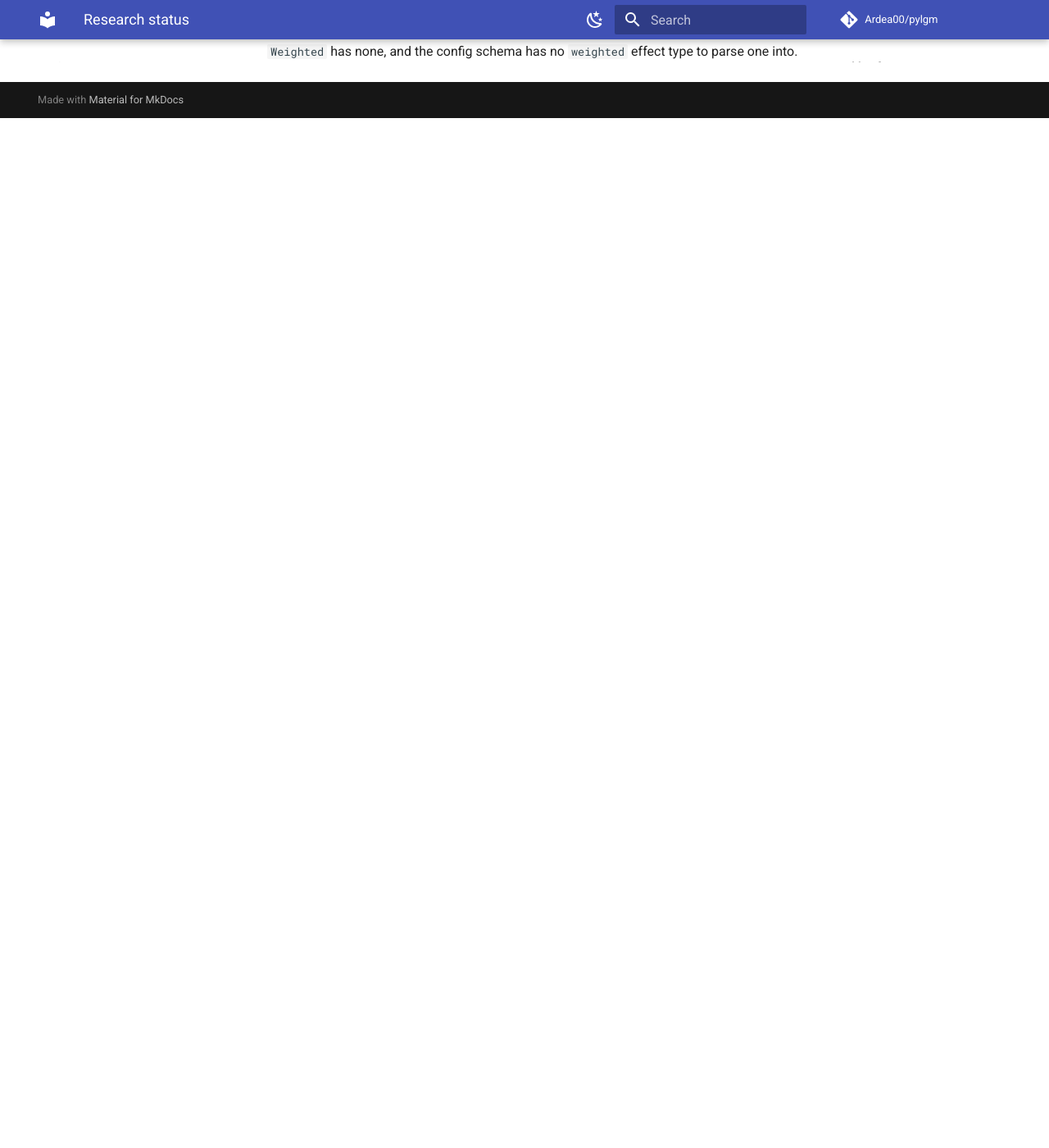
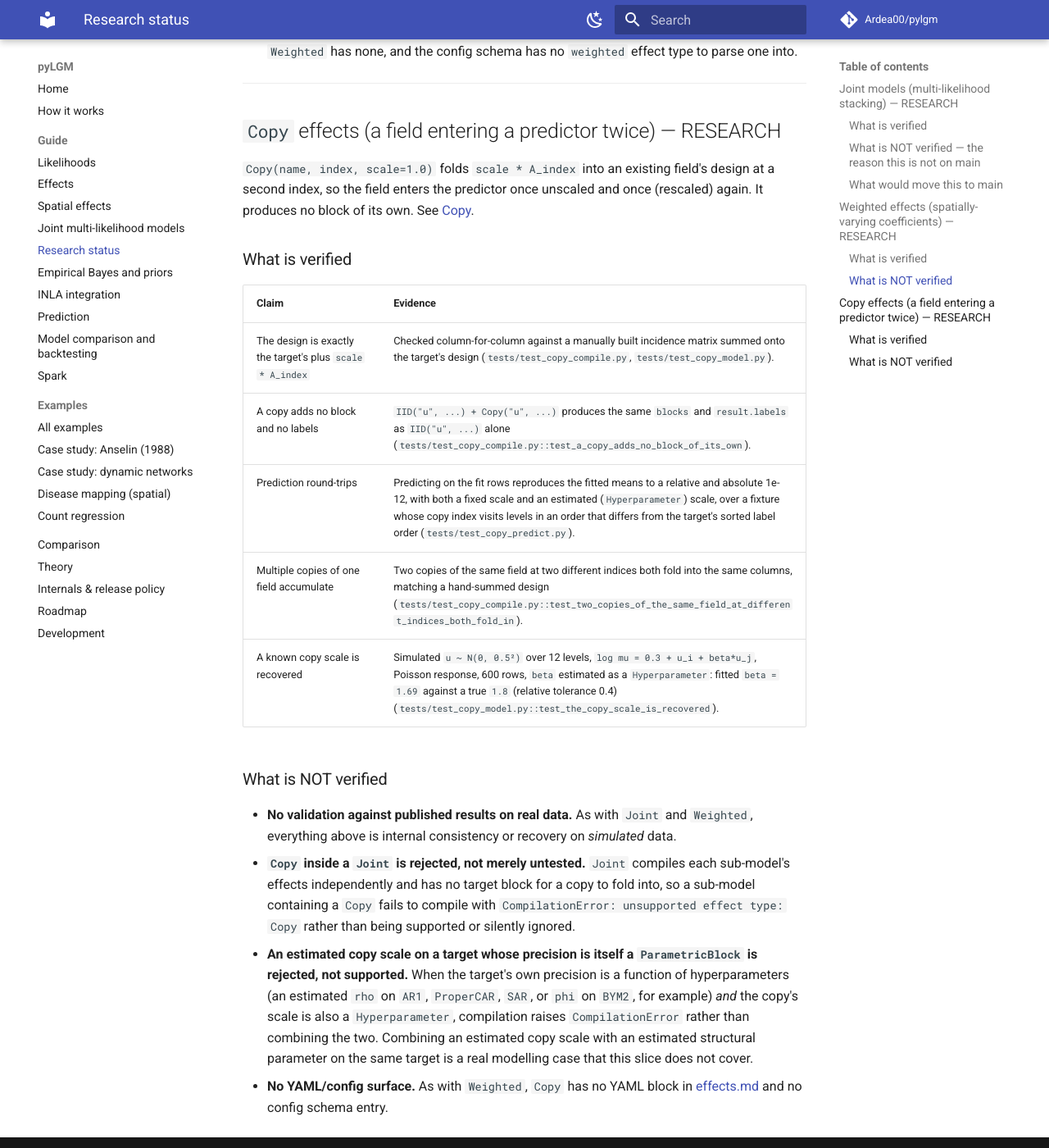
Before and after one commit to Ardea00/pylgm, an MkDocs documentation site: the page built from docs/research-status.md, in a window 1280 px wide and 1400 px high, scrolled down 3698 px. Shown: the whole window at 82% size. Built offline with MkDocs 1.6.1 and Material for MkDocs 9.7.7, drawn with Linux system fonts in a browser that asks for light colours; comment, search, counter and statistics services are not loaded; before the commit the page ends 3842 px from its top, so only the background shows below that.

Commit message:
test(effects): recover a known copy scale end to end
Co-Authored-By: Claude Opus 5 <noreply@anthropic.com>

````diff
--- a/docs/effects.md
+++ b/docs/effects.md
@@ -16,6 +16,7 @@ Each structured effect takes a fixed `precision` or a declared
 | `AR1(..., group=)` | One independent AR1 series **per panel unit** | [group-wise AR1](#group-wise-ar1) |
 | `Seasonal(name, index, period=)` | A slowly-drifting periodic pattern | [Seasonal](#seasonal-effect) |
 | `Weighted(effect, by)` | Modulates an indexed effect by a numeric column — spatially-varying coefficients | [Weighted](#weighted-effects) |
+| `Copy(name, index, scale=)` | A second occurrence of an existing field at another index, optionally rescaled | [Copy](#copy) |
 | `MIDAS(name, columns)` | Mixed-frequency distributed lag, smoothness-penalised | [MIDAS](#midas-smooth-lag-effect) |
 | `MIDASParametric(...)` | Restricted lag curve (exp-Almon / Beta kernel) | [restricted MIDAS](#restricted-midas-effect-parametric-lag-weights) |
 | `SpaceTime(name, space, time, interaction=)` | Knorr-Held space-time interaction, types I–IV | [SpaceTime](#spacetime-effect-knorr-held-interaction) |
@@ -337,6 +338,60 @@ comes from a formula instead. To weight a fixed-effect column, multiply the
 covariate into the formula directly (`Fixed("z:region")` or similar), rather
 than wrapping.
 
+## Copy
+
+`Copy(name, index, scale=1.0)` is a second occurrence of an existing latent
+field at a different index, R-INLA's `f(index, copy="name")`. It adds
+`scale * A_index` to the target block's design — `A_index` the incidence
+matrix of `index` over the target's own levels — and produces **no block of
+its own**.
+
+The model this expresses is a field entering one predictor twice, once
+unscaled at its declaring index and once rescaled at a second index:
+
+```
+log mu_k = alpha + u_{i(k)} + beta * u_{j(k)},    u ~ IID(tau)
+```
+
+```python
+from pylgm import Copy, Fixed, IID, LGM, Poisson
+from pylgm.parameters import Hyperparameter
+
+# ... a frame whose `i` indexes u's own declaration, `j` a second index over
+# the same levels, and `y` the Poisson response ...
+result = LGM(
+    response="y", likelihood=Poisson(),
+    predictor=Fixed("1")
+    + IID("u", index="i", precision=1.0)
+    + Copy("u", index="j", scale=Hyperparameter("beta", initial=1.0)),
+).fit(frame, engine="laplace")
+```
+
+**A copy contributes no labels or block of its own.** `IID("u", ...) +
+Copy("u", index="j", ...)` produces exactly the blocks and `result.labels`
+that `IID("u", ...)` alone would — the copy only changes what values land in
+`u`'s existing columns. `result.latent_marginals("u")` is `u` as declared;
+there is nothing named after the copy to query separately.
+
+**`scale` may be a fixed number or a `Hyperparameter`.** A fixed scale bakes
+into the design once; an estimated scale makes the design a function of the
+hyperparameter, re-formed on every draw during optimisation, and the fitted
+value is reported under its own name in `result.hyperparameters` exactly like
+any other estimated parameter.
+
+**The copy's index values must already be levels of the target.** A copy
+reuses an existing latent field — it has no mechanism to create a level in
+it — so an `index` column containing a value the target was never declared
+over is a `CompilationError` at compile time, not a silently-added level.
+
+**`Weighted(Copy(...))` and `Copy` inside a `Joint` are both rejected.** A
+copy is a term referencing another effect's block, not an indexed effect with
+a design of its own, so wrapping it in `Weighted` raises `TypeError` at
+construction — weight the target effect instead. A `Joint` sub-model
+containing a `Copy` fails to compile with a `CompilationError`, because
+`Joint` compiles each sub-model's effects independently and has no target
+block, from an earlier sub-model or the same one, for the copy to fold into.
+
 ## MIDAS smooth-lag effect
 
 `MIDAS(name, columns, precision=1.0, order=2, ridge=1e-6)` declares a
--- a/docs/research-status.md
+++ b/docs/research-status.md
@@ -133,3 +133,43 @@ column, `diag(by) A`, so a covariate's slope can itself be a latent field. See
 - **No YAML/config surface.** Every neighbouring effect in
   [effects.md](effects.md) has a YAML block; `Weighted` has none, and the
   config schema has no `weighted` effect type to parse one into.
+
+---
+
+## `Copy` effects (a field entering a predictor twice) — RESEARCH
+
+`Copy(name, index, scale=1.0)` folds `scale * A_index` into an existing
+field's design at a second index, so the field enters the predictor once
+unscaled and once (rescaled) again. It produces no block of its own. See
+[Copy](effects.md#copy).
+
+### What is verified
+
+| Claim | Evidence |
+|---|---|
+| The design is exactly the target's plus `scale * A_index` | Checked column-for-column against a manually built incidence matrix summed onto the target's design (`tests/test_copy_compile.py`, `tests/test_copy_model.py`). |
+| A copy adds no block and no labels | `IID("u", ...) + Copy("u", ...)` produces the same `blocks` and `result.labels` as `IID("u", ...)` alone (`tests/test_copy_compile.py::test_a_copy_adds_no_block_of_its_own`). |
+| Prediction round-trips | Predicting on the fit rows reproduces the fitted means to a relative and absolute 1e-12, with both a fixed scale and an estimated (`Hyperparameter`) scale, over a fixture whose copy index visits levels in an order that differs from the target's sorted label order (`tests/test_copy_predict.py`). |
+| Multiple copies of one field accumulate | Two copies of the same field at two different indices both fold into the same columns, matching a hand-summed design (`tests/test_copy_compile.py::test_two_copies_of_the_same_field_at_different_indices_both_fold_in`). |
+| A known copy scale is recovered | Simulated `u ~ N(0, 0.5²)` over 12 levels, `log mu = 0.3 + u_i + beta*u_j`, Poisson response, 600 rows, `beta` estimated as a `Hyperparameter`: fitted `beta = 1.69` against a true `1.8` (relative tolerance 0.4) (`tests/test_copy_model.py::test_the_copy_scale_is_recovered`). |
+
+### What is NOT verified
+
+- **No validation against published results on real data.** As with `Joint`
+  and `Weighted`, everything above is internal consistency or recovery on
+  *simulated* data.
+- **`Copy` inside a `Joint` is rejected, not merely untested.** `Joint`
+  compiles each sub-model's effects independently and has no target block for
+  a copy to fold into, so a sub-model containing a `Copy` fails to compile
+  with `CompilationError: unsupported effect type: Copy` rather than being
+  supported or silently ignored.
+- **An estimated copy scale on a target whose precision is itself a
+  `ParametricBlock` is rejected, not supported.** When the target's own
+  precision is a function of hyperparameters (an estimated `rho` on `AR1`,
+  `ProperCAR`, `SAR`, or `phi` on `BYM2`, for example) *and* the copy's scale
+  is also a `Hyperparameter`, compilation raises `CompilationError` rather
+  than combining the two. Combining an estimated copy scale with an estimated
+  structural parameter on the same target is a real modelling case that this
+  slice does not cover.
+- **No YAML/config surface.** As with `Weighted`, `Copy` has no YAML block in
+  [effects.md](effects.md) and no config schema entry.
````
Also changed, not shown: 1 other file.
